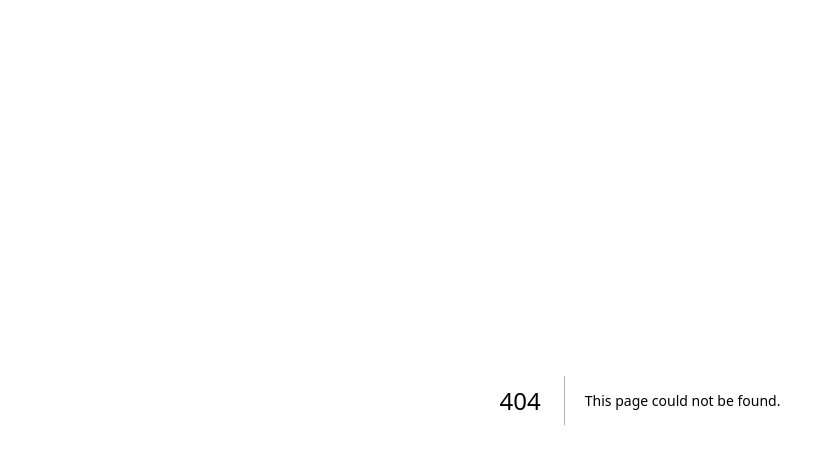
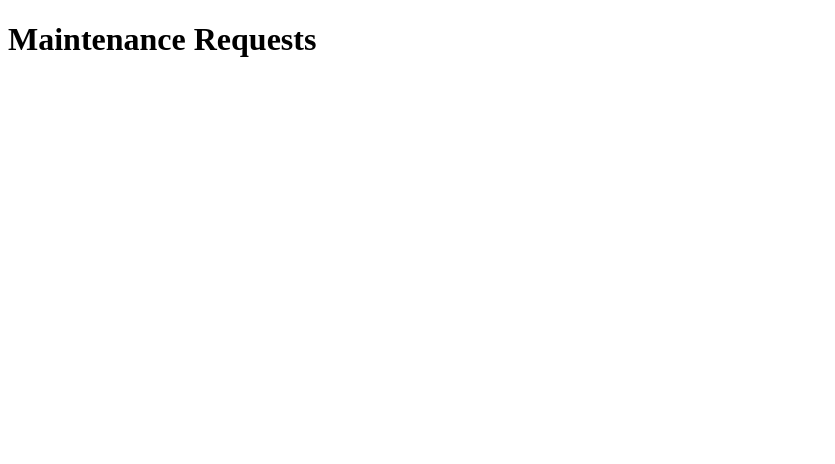
Before and after one commit to sukarim152/strata_managment, a Next.js app: page /maintenance in a window 1280 px wide. Before the commit this address had no page. Shown: the top 464 px of the page, without its empty margins (0-835 px from the left). Built offline with nearby package versions, Linux system fonts and the light colour scheme.

Commit message:
Create maintenance.js

```diff
--- /dev/null
+++ b/pages/maintenance.js
@@ -0,0 +1,3 @@
+export default function Maintenance() {
+  return <h1>Maintenance Requests</h1>;
+}
```
